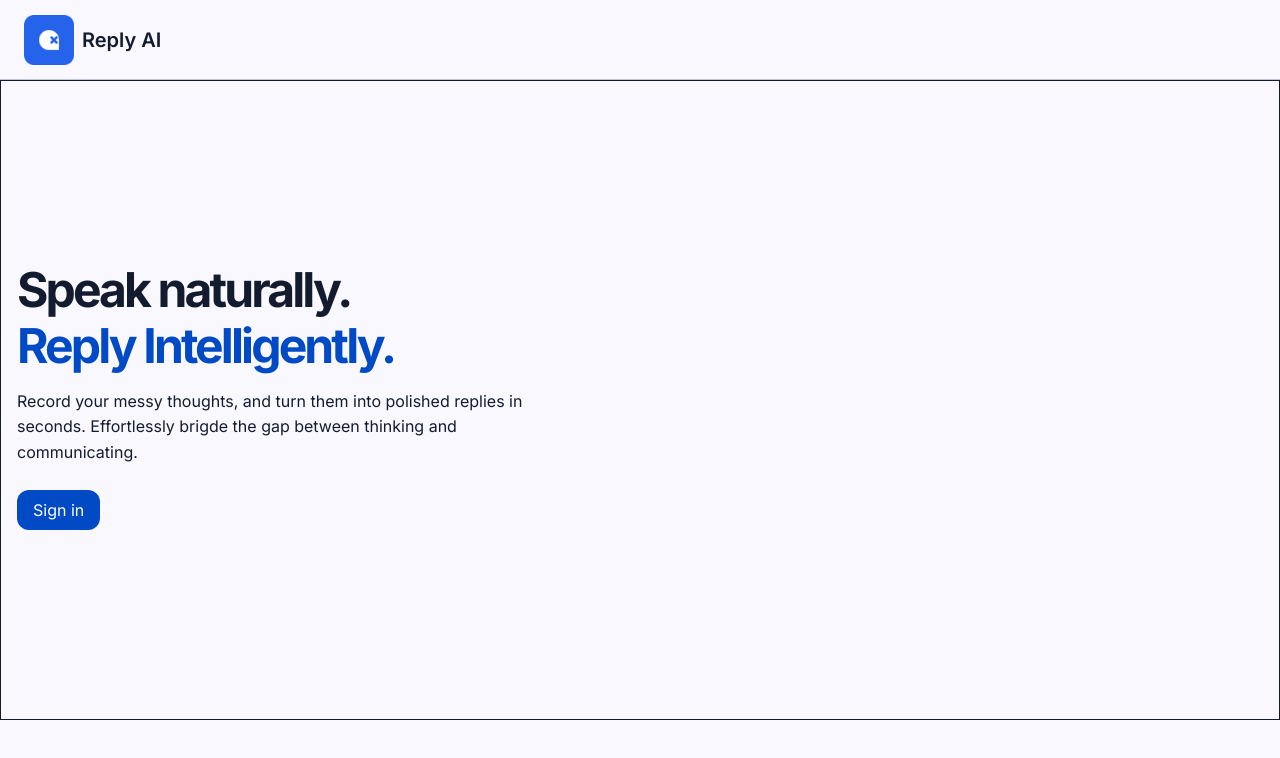
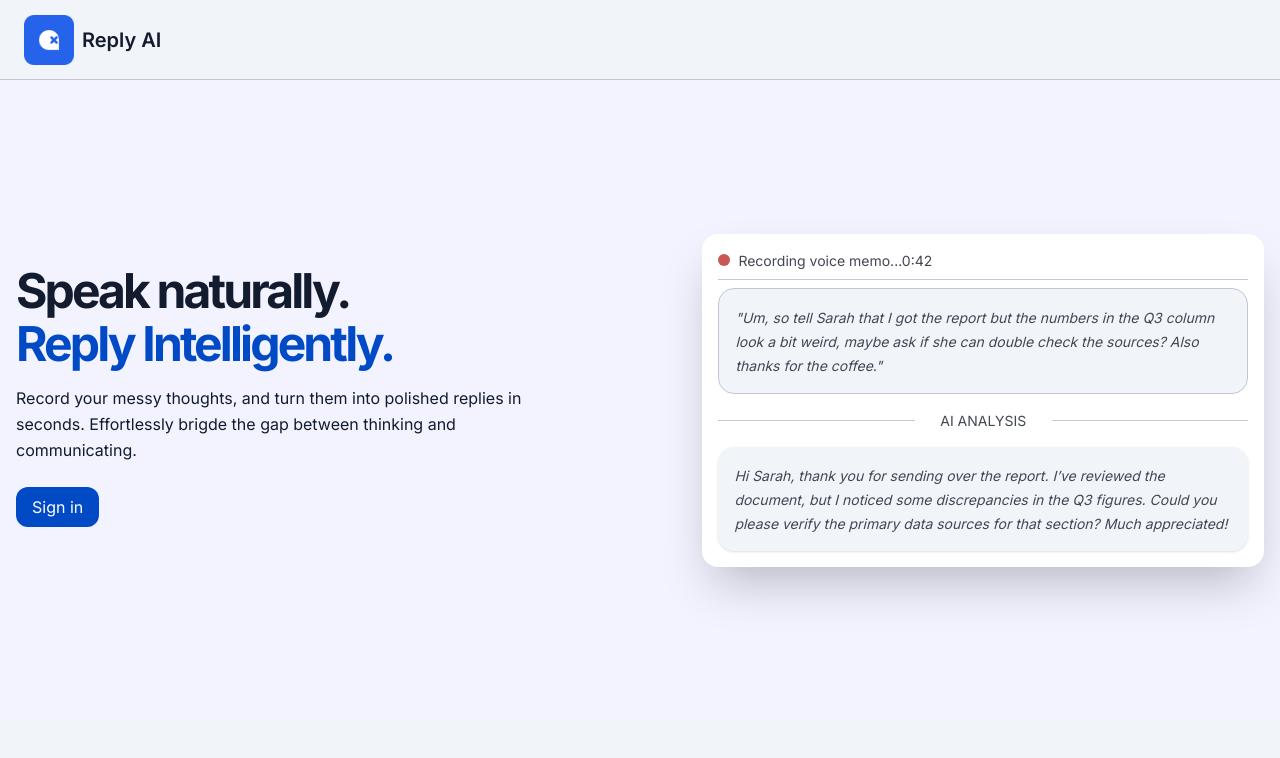
Before and after one commit to AtwolfOG/replyai, a Next.js app in the folder frontend/: page / in a window 1280 px wide. Shown: the top 758 px of the page. Built offline with nearby package versions, Linux system fonts and the light colour scheme.

Commit message:
style: update global typography and color palette, and add interactive hero recording preview component

```diff
--- a/frontend/app/globals.css
+++ b/frontend/app/globals.css
@@ -22,7 +22,7 @@ body {
 
 :root {
   /* Colors */
-  --background: #faf8ff;
+  --background: #f1f5f9;
   --foreground: #131b2e;
 
   --surface: #ffffff;
@@ -61,6 +61,14 @@ body {
   --space-8: 2rem;
   --space-12: 3rem;
   --space-16: 4rem;
+
+   /* Text Colors */
+  --text-heading: #131b2e;      /* on-surface */
+  --text-body: #131b2e;         /* on-surface */
+  --text-muted: #434655;        /* on-surface-variant */
+  --text-link: #004ac6;         /* primary */
+  --text-link-hover: #2563eb;   /* primary-container */
+  --text-error: #ba1a1a;
 }
 
 body {
@@ -102,28 +110,77 @@ body {
 h1 {
   font-size: 3rem;
   font-weight: 700;
-  line-height: 1.15;
+  line-height: 1.1;
   letter-spacing: -.06em;
+  color: var(--text-heading);
 }
 
 h2 {
   font-size: 2rem;
   font-weight: 600;
   line-height: 1.2;
+  color: var(--text-heading);
 }
 
 h3 {
   font-size: 1.25rem;
   font-weight: 600;
+  color: var(--text-heading);
+}
+
+h4 {
+  font-size: 1rem;
+  font-weight: 600;
+  color: var(--text-heading);
+}
+
+h5 {
+  font-size: .875rem;
+  font-weight: 600;
+  color: var(--text-heading);
+}
+
+h6 {
+  font-size: .75rem;
+  font-weight: 600;
+  color: var(--text-muted);
 }
 
 p {
   font-size: 1rem;
   line-height: 1.6;
+  color: var(--text-body);
+}
+
+strong,
+b {
+  color: var(--text-heading);
+  font-weight: 600;
+}
+
+a {
+  color: var(--text-link);
+  text-decoration: none;
+  transition: color .2s ease;
+}
+
+a:hover {
+  color: var(--text-link-hover);
 }
 
 small {
   font-size: .875rem;
+  color: var(--text-muted);
+}
+
+.italic{
+  font-style: italic;
+}
+
+blockquote{
+  font-size: 1.25rem;
+  line-height: 1.6;
+  color: var(--text-body);
 }
 
 /* Tablet */
@@ -179,3 +236,9 @@ small {
     width: min(100% - 1.5rem, var(--container));
   }
 }
+
+.line{
+  height: 1px;
+  background: var(--border);
+  width: 100%;
+}
--- a/frontend/components/hero.tsx
+++ b/frontend/components/hero.tsx
@@ -1,14 +1,39 @@
 export function Hero() {
     return (
-        <section className="flex items-center justify-center h-[80vh] border">
-            <div className="container">
+        <section className="flex items-center justify-center h-[80vh] bg-(--surface-muted)">
+            <div className="container flex justify-between items-center">
                 <div className="flex flex-col gap-4 lg:max-w-[45%]">
                   <div>
                     <h1>Speak naturally.</h1>
-                    <h1 className="text-(--primary)">Reply Intelligently.</h1>
+                    <h1 className="text-(--primary)!">Reply Intelligently.</h1>
                   </div>
                   <p>Record your messy thoughts, and turn them into polished replies in seconds. Effortlessly brigde the gap between thinking and communicating.</p>
                   <button className="btn-primary w-fit py-2 px-4 my-2">Sign in</button>
+                </div>
+                <div className="flex flex-col gap-4 lg:max-w-[45%]">
+                  <div>
+                    <div className=" border-(--border) rounded-lg p-4 shadow-2xl bg-(--surface) w-fit">
+                      <div className="flex items-center gap-2">
+                        <div className="size-3 bg-(--error) rounded-full animate-pulse"></div>
+                        <small>Recording voice memo...0:42</small>
+                      </div>
+                      <div className="line my-2"></div>
+
+                      <div className="border border-(--border) rounded-lg p-4 bg-background">
+                        <small className="italic">&quot;Um, so tell Sarah that I got the report but the numbers in the Q3 column look a bit weird, maybe ask if she can double check the sources? Also thanks for the coffee.&quot;</small>
+                      </div>
+
+                      <div className="flex my-4 items-center">
+                        <div className="line"></div>
+                        <small className="w-[70%] text-center">AI ANALYSIS</small>
+                        <div className="line"></div>
+                      </div>
+
+                      <div className="shadow border-(--border) rounded-lg p-4 bg-background">
+                        <small className="italic">Hi Sarah, thank you for sending over the report. I’ve reviewed the document, but I noticed some discrepancies in the Q3 figures. Could you please verify the primary data sources for that section? Much appreciated!</small>
+                      </div>
+                    </div>
+                  </div>
                 </div>
             </div>
         </section>
```
